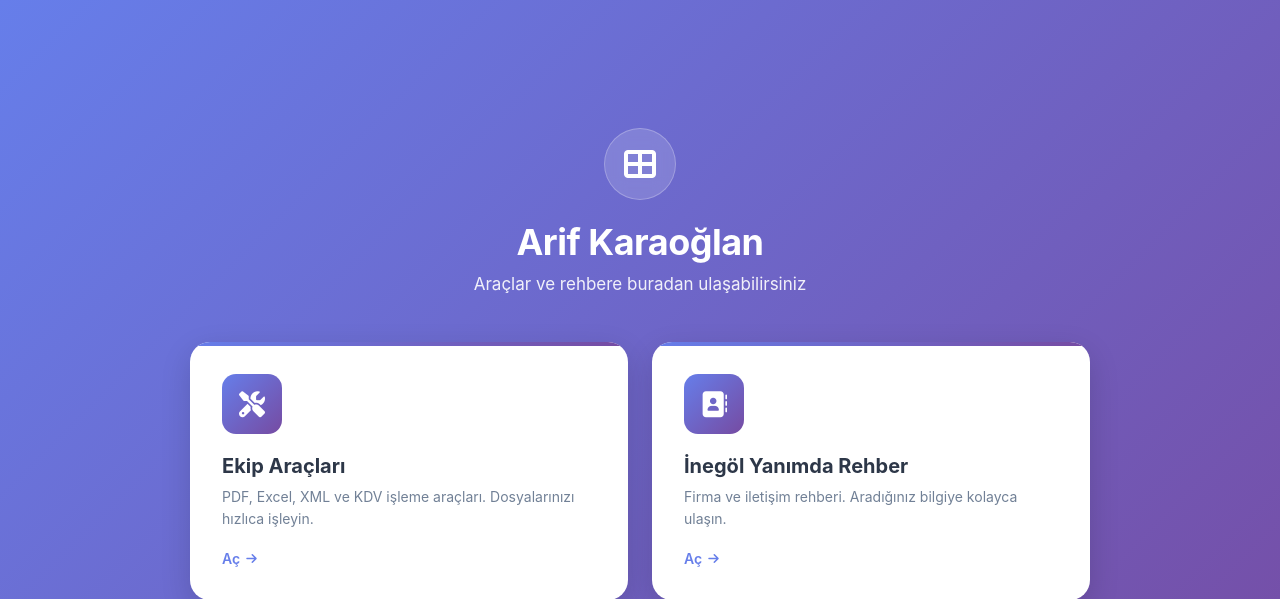
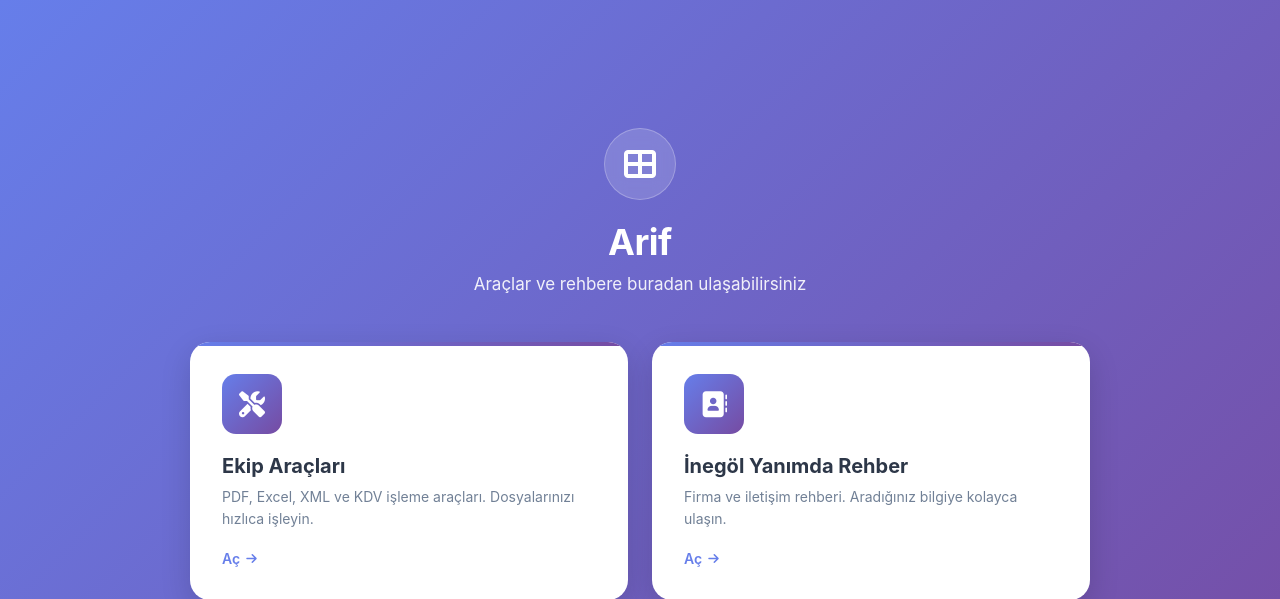
Before and after one commit to akaraoglan/ekiparaclari, a Flask app: page / in a window 1280 px wide. Shown: the top 599 px of the page. Run offline with Flask 3, Linux system fonts and the light colour scheme.

Commit message:
Update homepage heading to Arif

```diff
--- a/templates/home.html
+++ b/templates/home.html
@@ -161,7 +161,7 @@ footer {
 
   <div class="hero">
     <div class="hero-badge"><i class="fas fa-th-large"></i></div>
-    <h1>Arif Karaoğlan</h1>
+    <h1>Arif</h1>
     <p>Araçlar ve rehbere buradan ulaşabilirsiniz</p>
   </div>
 
```
